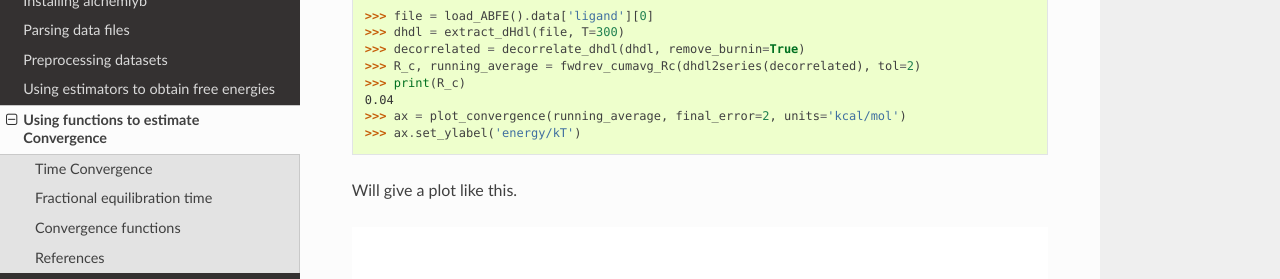
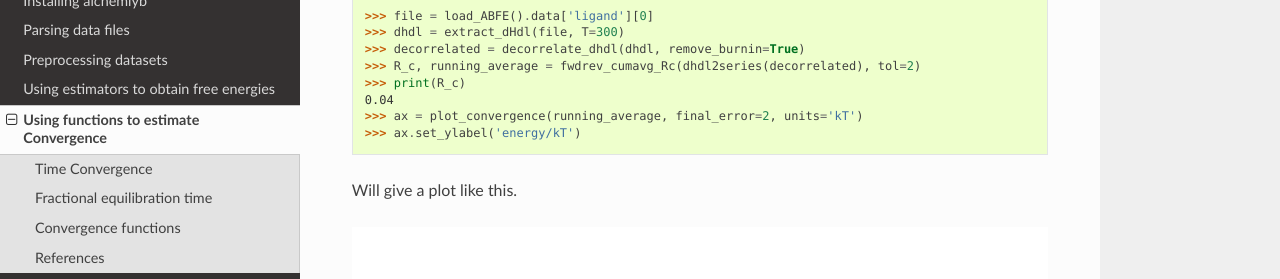
Before and after one commit to alchemistry/alchemlyb, a Sphinx documentation site: the page built from docs/convergence.rst, in a window 1280 px wide and 900 px high, scrolled down 1132 px. Shown: the part 151-430 px from the top of the window. Built offline with Sphinx 7.4.7 and the Read the Docs theme 2.0.0, drawn with Linux system fonts in a browser that asks for light colours; pages that are not in the unit, such as notebooks, are missing from menus; the version number could not be read and is left out.

Commit message:
Update docs/convergence.rst
Co-authored-by: Oliver Beckstein <orbeckst@gmail.com>

```diff
--- a/docs/convergence.rst
+++ b/docs/convergence.rst
@@ -56,7 +56,7 @@ simulation and 1 for fully-unequilibrated simulation. ::
     >>> R_c, running_average = fwdrev_cumavg_Rc(dhdl2series(decorrelated), tol=2)
     >>> print(R_c)
     0.04
-    >>> ax = plot_convergence(running_average, final_error=2, units='kcal/mol')
+    >>> ax = plot_convergence(running_average, final_error=2, units='kT')
     >>> ax.set_ylabel('energy/kT')
 
 
```
